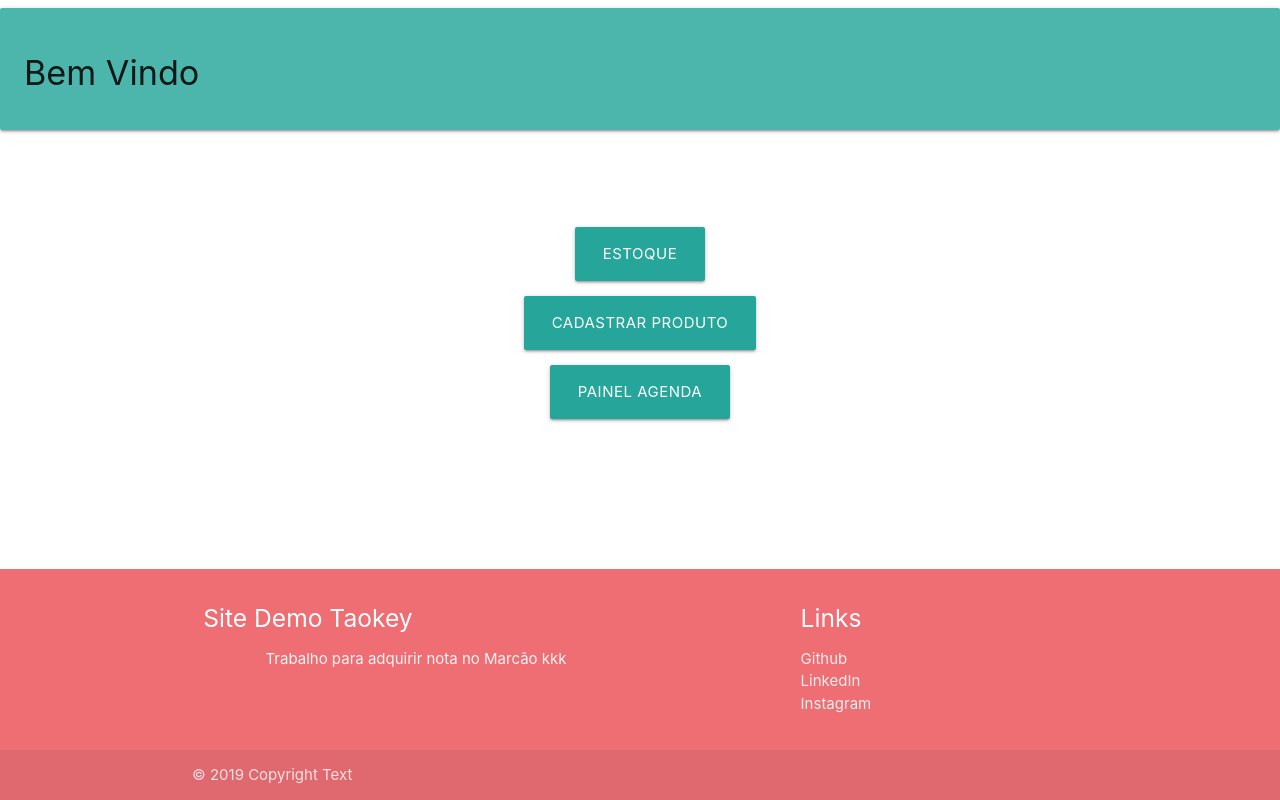
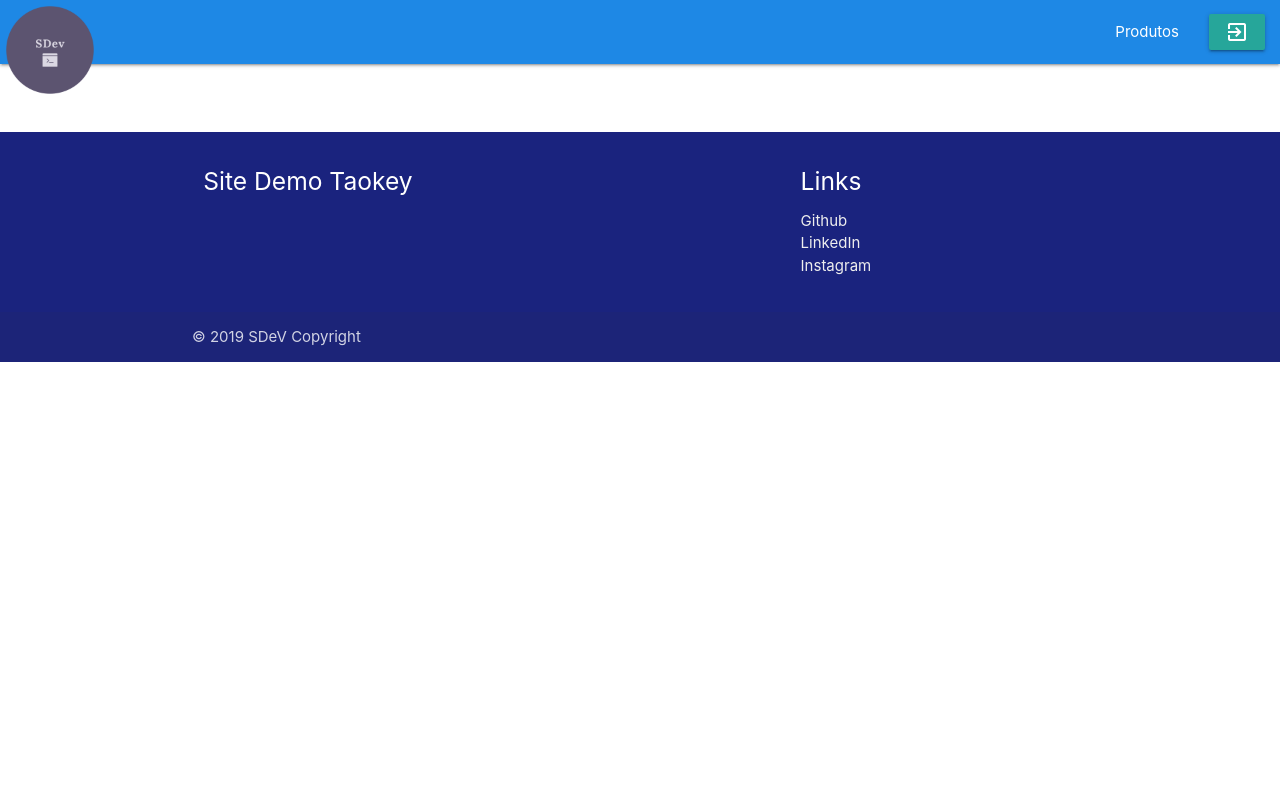
Before and after one commit to savio777/controle, a PHP site: page /pages/painel.html in a window 1280 px wide. Run offline with PHP 8.4, Linux system fonts and the light colour scheme.

Commit message:
mudança no visual da home e novo botão na tela de estoque

```diff
--- a/pages/painel.html
+++ b/pages/painel.html
@@ -9,13 +9,24 @@
     <link rel="stylesheet" href="https://cdnjs.cloudflare.com/ajax/libs/materialize/1.0.0/css/materialize.min.css">
     <link rel="stylesheet" href="https://fonts.googleapis.com/icon?family=Material+Icons">
     <style>
-        p{
+        p {
             text-align: center;
         }
     </style>
 </head>
 
 <body>
+    <nav>
+        <div class="nav-wrapper blue darken-1">
+            <a href="painel.html" class="brand-logo"><img src="../img/logo.png" width="100"></a>
+            <a href="#" data-target="mobile-demo" class="sidenav-trigger"><i class="material-icons">menu</i></a>
+            <ul class="right hide-on-med-and-down">
+                <li><a href="../pages/lista_produto.php">Produtos</a></li>
+                <li><a class="waves-effect waves-light btn" href="../controller/sair.php"><i class="material-icons small">exit_to_app</i></a></li>
+            </ul>
+        </div>
+    </nav>
+    <!--
     <main>
         <div class="card-panel teal lighten-2">
             <h4>Bem Vindo</h4>
@@ -25,15 +36,14 @@
         <p><a href="cadastrar_produto.html" class="waves-effect waves-light btn-large">Cadastrar Produto</a></p>
         <p><a href="painel_agenda.html" class="waves-effect waves-light btn-large">Painel Agenda</a></p>
     </main>
-
+-->
     <br><br><br>
 
-    <footer class="page-footer">
+    <footer class="page-footer indigo darken-4">
         <div class="container">
             <div class="row">
                 <div class="col l6 s12">
                     <h5 class="white-text">Site Demo Taokey</h5>
-                    <p class="grey-text text-lighten-4">Trabalho para adquirir nota no Marcão kkk</p>
                 </div>
                 <div class="col l4 offset-l2 s12">
                     <h5 class="white-text">Links</h5>
@@ -50,11 +60,16 @@
         </div>
         <div class="footer-copyright">
             <div class="container">
-                © 2019 Copyright Text
+                © 2019 SDeV Copyright
             </div>
         </div>
     </footer>
-
+    <script>
+        document.addEventListener('DOMContentLoaded', function () {
+            var elems = document.querySelectorAll('.sidenav');
+            var instances = M.Sidenav.init(elems, options);
+        });
+    </script>
 </body>
 
 </html>
```
Also changed, not shown: pages/lista_produto.php (+6 -2 lines), controller/sair.php (added), img/logo.png (added).
